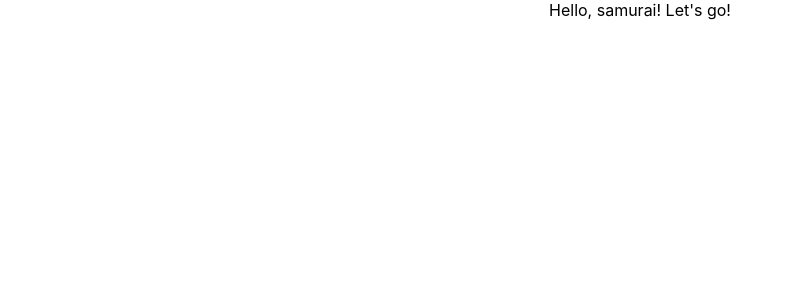
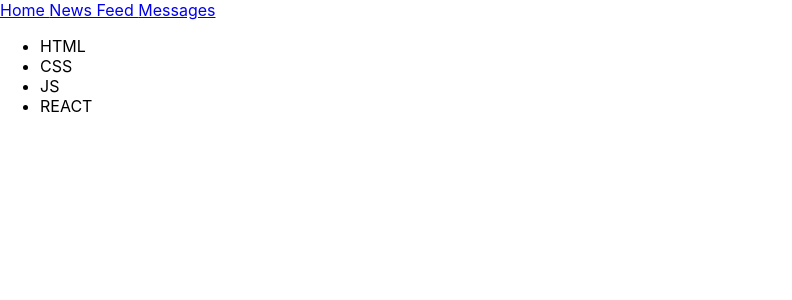
Before and after one commit to RomanChuchval/samurai-way, a React (Create React App) app: page / in a window 1280 px wide. Shown: the top 300 px of the page, without its empty margins (0-792 px from the left). Built offline with nearby package versions, Linux system fonts and the light colour scheme.

Commit message:
Components

```diff
--- a/public/index.html
+++ b/public/index.html
@@ -10,34 +10,13 @@
       content="Web site created using create-react-app"
     />
     <link rel="apple-touch-icon" href="%PUBLIC_URL%/logo192.png" />
-    <!--
-      manifest.json provides metadata used when your web app is installed on a
-      user's mobile device or desktop. See https://developers.google.com/web/fundamentals/web-app-manifest/
-    -->
     <link rel="manifest" href="%PUBLIC_URL%/manifest.json" />
-    <!--
-      Notice the use of %PUBLIC_URL% in the tags above.
-      It will be replaced with the URL of the `public` folder during the build.
-      Only files inside the `public` folder can be referenced from the HTML.
 
-      Unlike "/favicon.ico" or "favicon.ico", "%PUBLIC_URL%/favicon.ico" will
-      work correctly both with client-side routing and a non-root public URL.
-      Learn how to configure a non-root public URL by running `npm run build`.
-    -->
-    <title>React App</title>
+    <title>Samurai Way</title>
   </head>
   <body>
     <noscript>You need to enable JavaScript to run this app.</noscript>
     <div id="root"></div>
-    <!--
-      This HTML file is a template.
-      If you open it directly in the browser, you will see an empty page.
 
-      You can add webfonts, meta tags, or analytics to this file.
-      The build step will place the bundled scripts into the <body> tag.
-
-      To begin the development, run `npm start` or `yarn start`.
-      To create a production bundle, use `npm run build` or `yarn build`.
-    -->
   </body>
 </html>
--- a/src/App.css
+++ b/src/App.css
@@ -1,5 +1,5 @@
 .App {
-  text-align: center;
+  text-align: left;
 }
 
 .App-logo {
--- a/src/App.tsx
+++ b/src/App.tsx
@@ -1,12 +1,36 @@
 import React from 'react';
 import './App.css';
 
-function App() {
-  return (
-    <div className="App">
-     Hello, samurai! Let's go!
-    </div>
-  );
+const App = () => {
+    return (
+        <div>
+            <Header/>
+            <Technologies/>
+        </div>
+    );
+}
+
+const Header = () => {
+    return (
+        <div>
+            <a href="#">Home </a>
+            <a href="#">News Feed </a>
+            <a href="#">Messages</a>
+        </div>
+    )
+}
+
+const Technologies = () => {
+    return (
+        <div>
+            <ul>
+                <li>HTML</li>
+                <li>CSS</li>
+                <li>JS</li>
+                <li>REACT</li>
+            </ul>
+        </div>
+    )
 }
 
 export default App;
```
